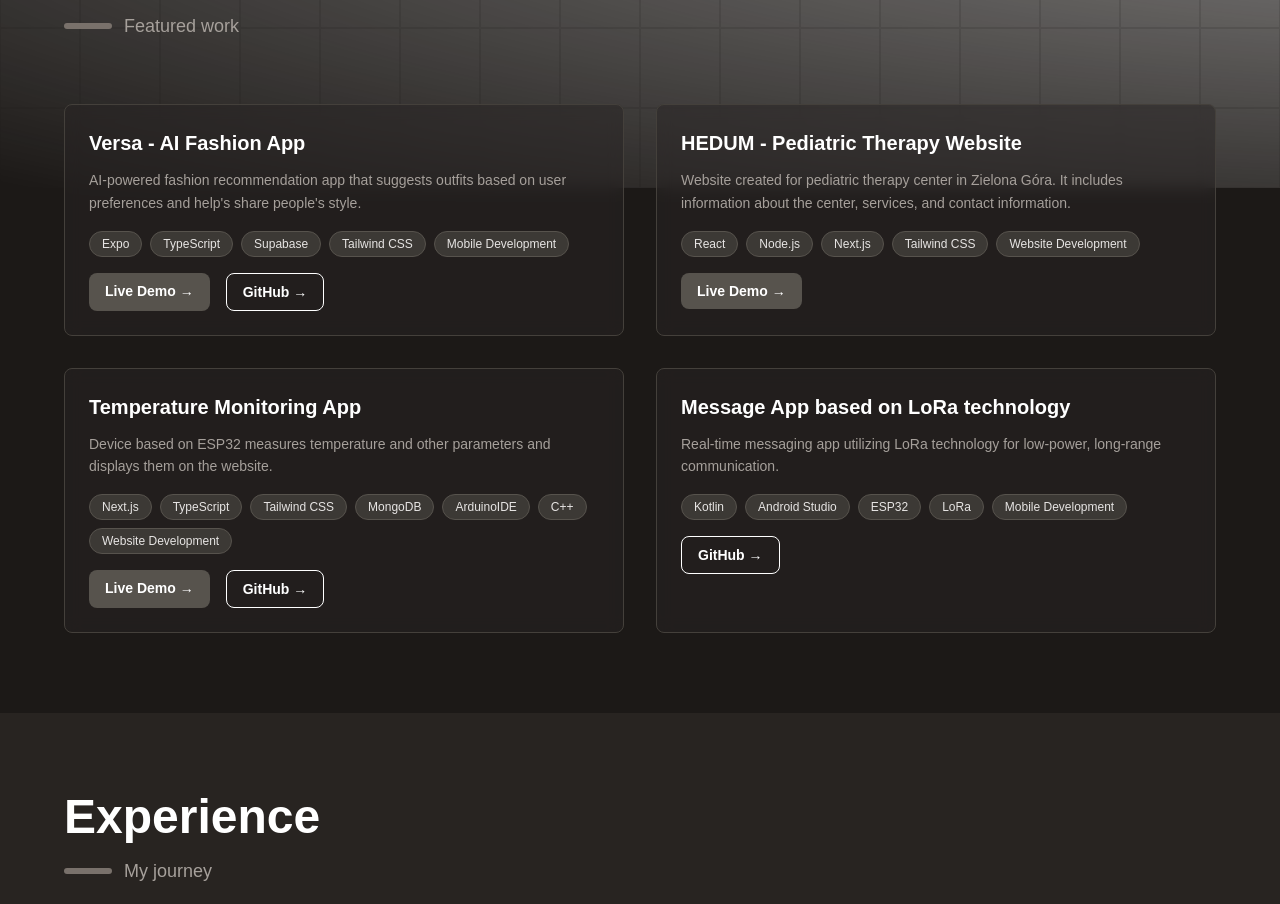
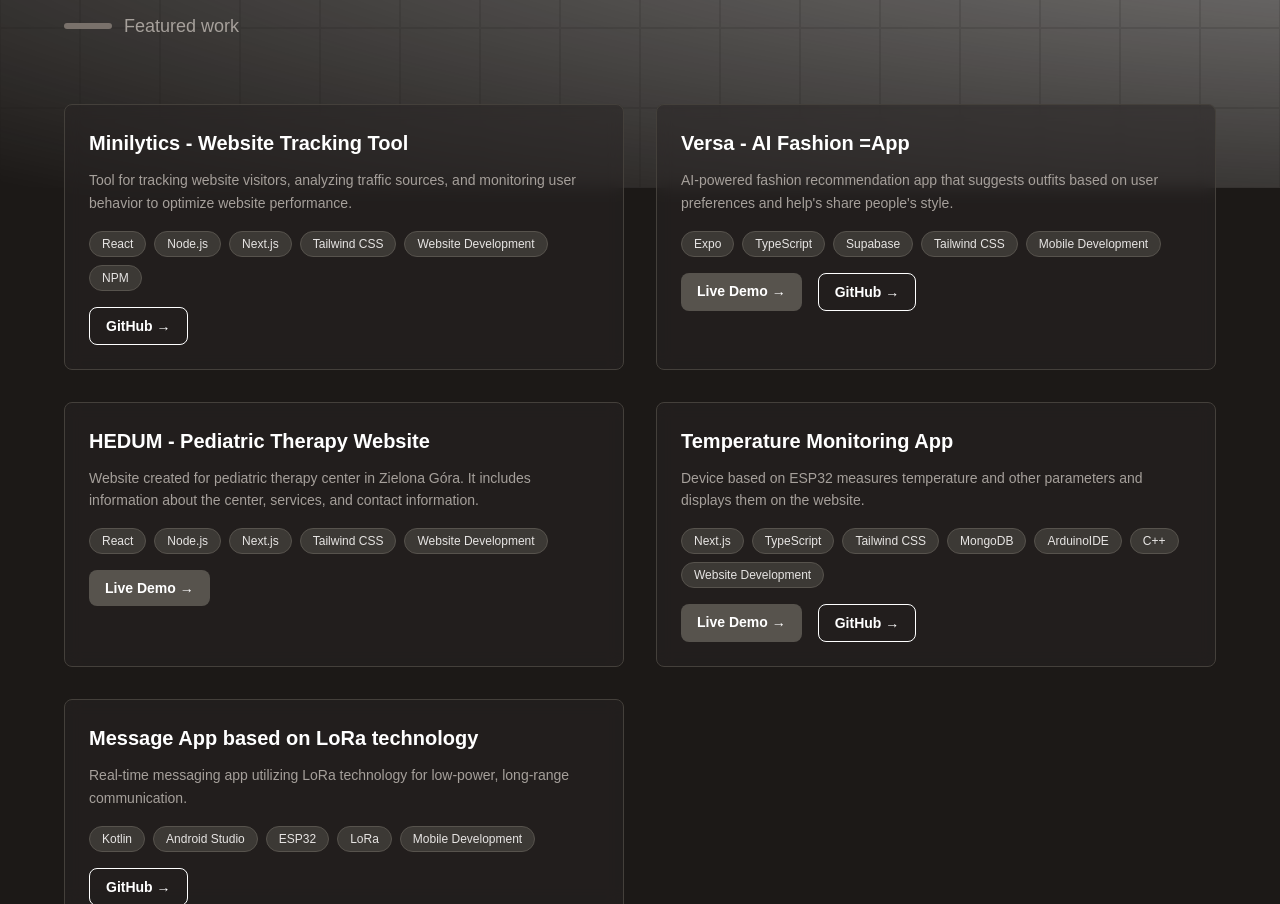
Before and after one commit to Fernando546/portfolio, a Next.js app: page / in a window 1280 px wide. Shown: the part 1632-2536 px from the top of the page. Built offline with nearby package versions, Linux system fonts and the light colour scheme.

Commit message:
Added to projects "Minilytics - Website Tracking Tool"

```diff
--- a/app/page.tsx
+++ b/app/page.tsx
@@ -256,7 +256,14 @@
 
           <div className="grid grid-cols-1 md:grid-cols-2 gap-8">
             <ProjectCard
-              title="Versa - AI Fashion App"
+              title="Minilytics - Website Tracking Tool"
+              description="Tool for tracking website visitors, analyzing traffic sources, and monitoring user behavior to optimize website performance."
+              tech={["React", "Node.js", "Next.js", "Tailwind CSS", "Website Development", "NPM"]}
+              github="https://github.com/Fernando546/minilytics"
+            />
+
+            <ProjectCard
+              title="Versa - AI Fashion =App"
               description="AI-powered fashion recommendation app that suggests outfits based on user preferences and help's share people's style."
               tech={[
                 "Expo",
```
Also changed, not shown: 1 other file (tests, documents, lock files or other folders).
